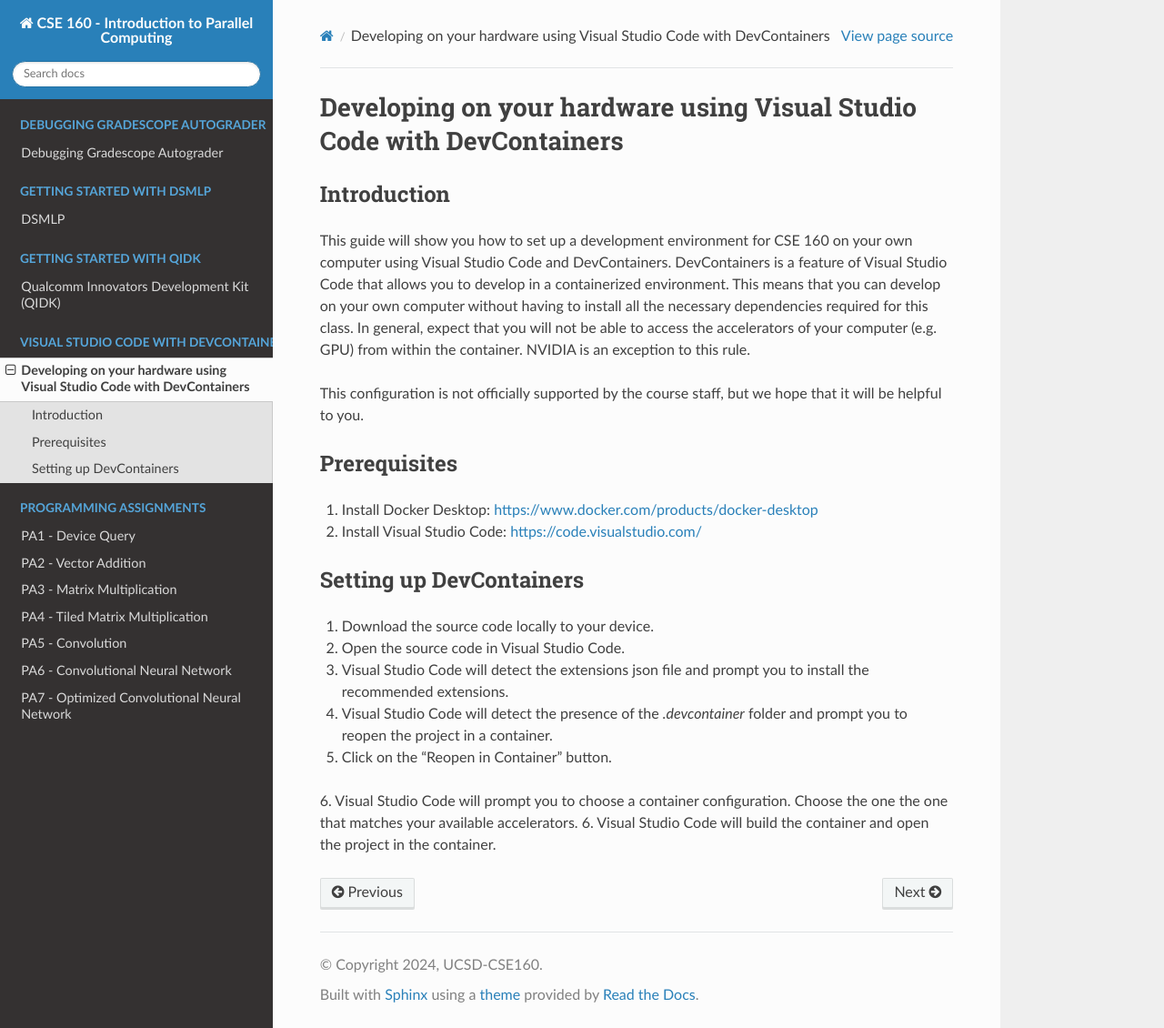
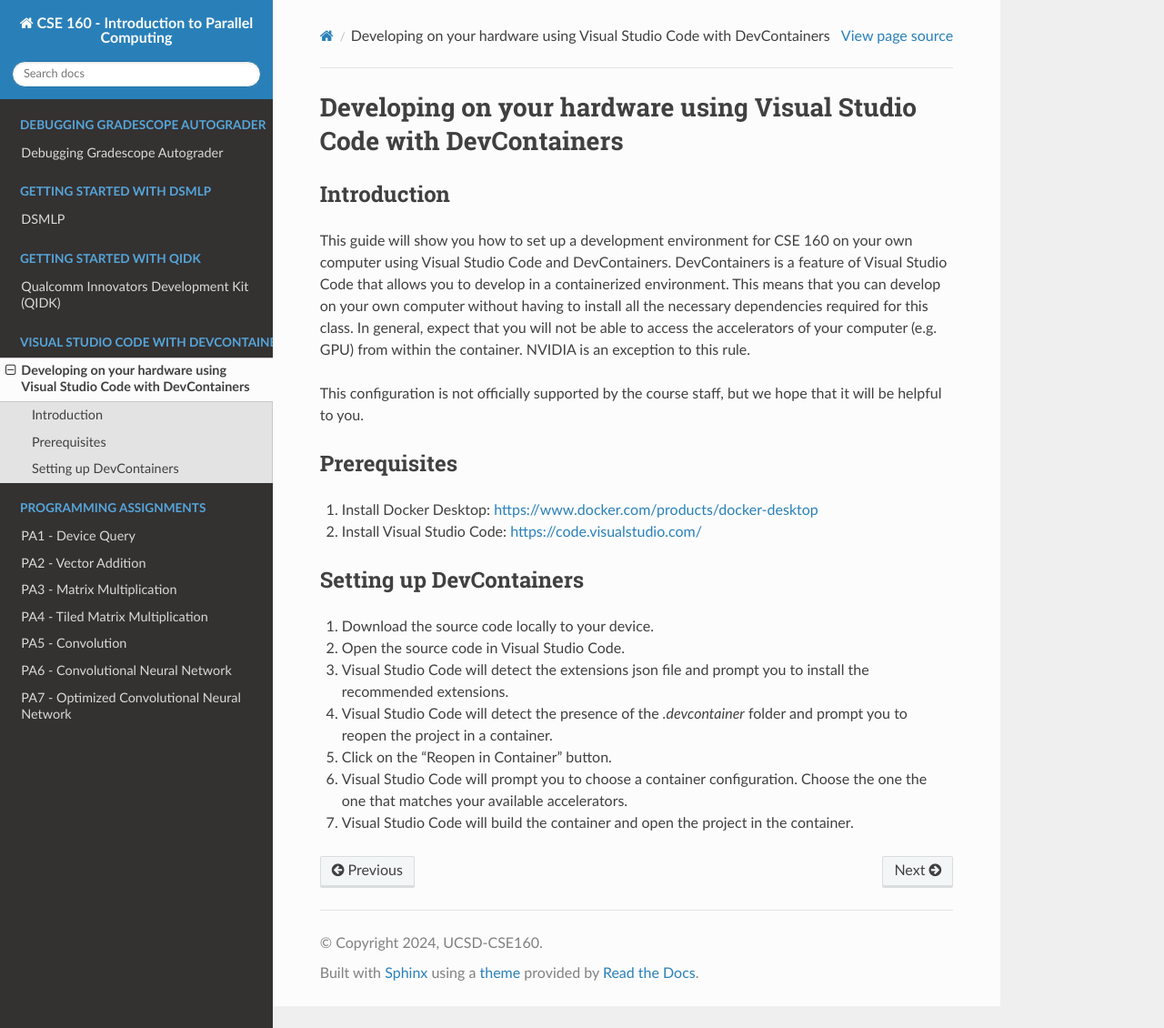
Before and after one commit to KastnerRG/cse160-docs, a Sphinx documentation site: the page built from docs/source/devcontainers.rst, in a window 1280 px wide and 1130 px high. Shown: the whole window at 91% size. Built offline with Sphinx 7.4.7 and the Read the Docs theme 3.1.0, drawn with Linux system fonts in a browser that asks for light colours; formulas are drawn with MathJax 3.

Commit message:
fix: numbering on dev containers

```diff
--- a/docs/source/devcontainers.rst
+++ b/docs/source/devcontainers.rst
@@ -24,4 +24,4 @@
 4. Visual Studio Code will detect the presence of the `.devcontainer` folder and prompt you to reopen the project in a container.
 5. Click on the "Reopen in Container" button.
 6. Visual Studio Code will prompt you to choose a container configuration. Choose the one the one that matches your available accelerators.
-6. Visual Studio Code will build the container and open the project in the container.
+7. Visual Studio Code will build the container and open the project in the container.
```
